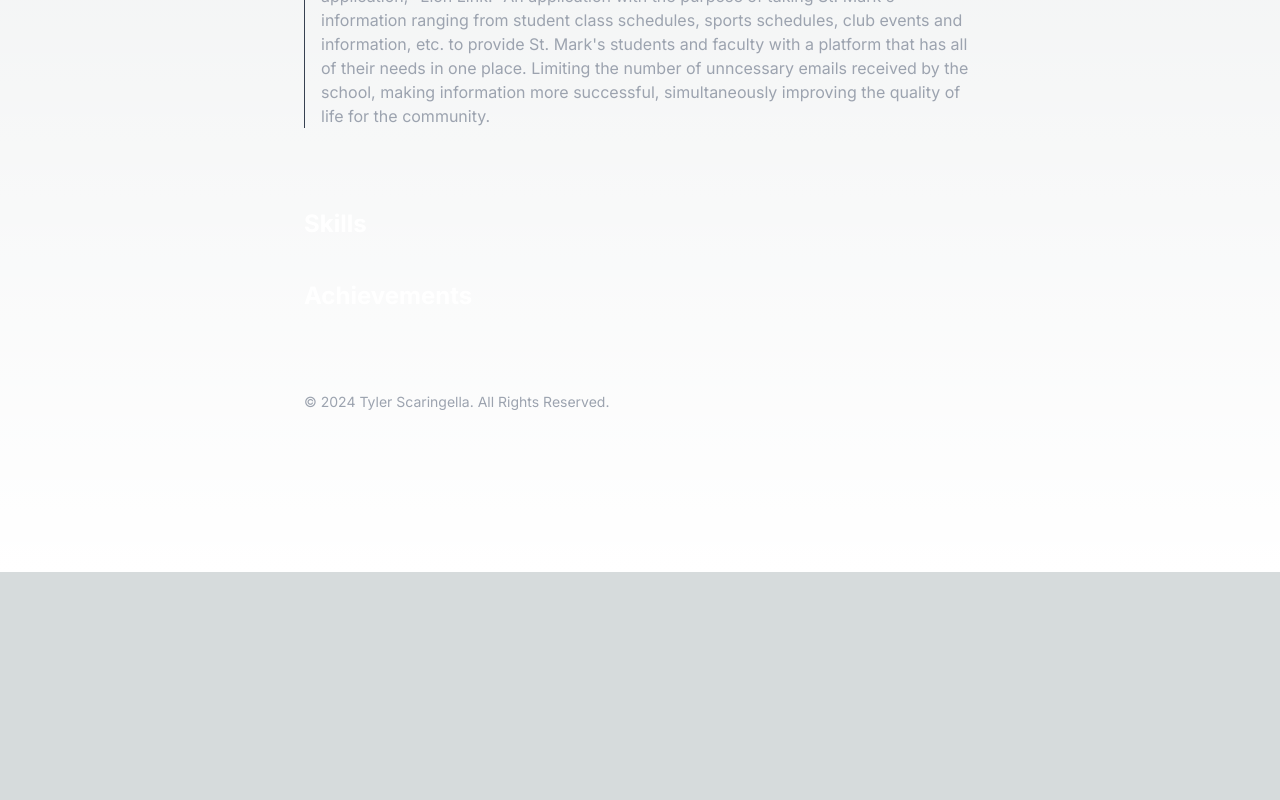
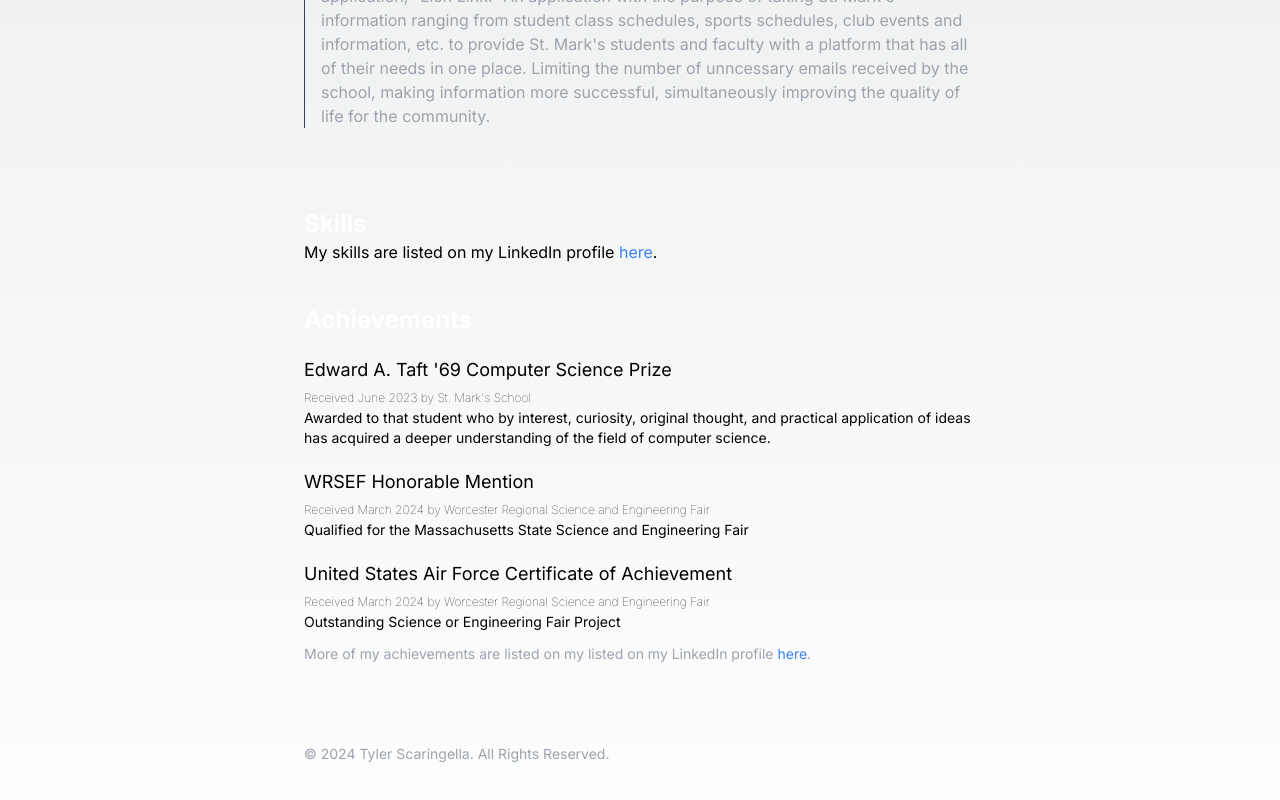
Before and after one commit to TylerScaringella/portfolio, a Next.js app: page / in a window 1280 px wide. Shown: the part 1624-2424 px from the top of the page. Before the commit the page ends 2196 px from the top, so only its background shows below. Built offline with nearby package versions, Linux system fonts and the light colour scheme.

Commit message:
semi finished website

```diff
--- a/src/app/contact/page.js
+++ b/src/app/contact/page.js
@@ -1,4 +1,5 @@
 import Navbar from "@/components/Navbar"
+import Footer from "@/components/Footer"
 import Link from "next/link"
 
 export const metadata = {
@@ -19,6 +20,8 @@ export default function Contact() {
             <Navbar />
             <p className="mb-1 font-bold text-lg">🔗 Tyler Scaringella</p>
             { contacts.map(contact => <p key={contact.href} className="hover:underline"><Link href={contact.href}>{ contact.text }</Link></p>)}
+
+            <Footer />
         </main>
     )
 }
--- a/src/app/page.js
+++ b/src/app/page.js
@@ -7,22 +7,19 @@ const education = [
     school: 'Duke University',
     start: 'August 2024',
     end: 'May 2028',
-    degree: 'Bachelor of Science in Economics',
-    details: ''
+    degree: 'Bachelor of Science in Economics'
   },
   {
     school: 'Duke University',
     start: 'August 2024',
     end: 'May 2028',
-    degree: 'Bachelor of Science in Computer Science',
-    details: ''
+    degree: 'Bachelor of Science in Computer Science'
   },
   {
     school: 'St. Mark\'s School',
     start: 'September 2020',
     end: 'June 2024',
-    degree: 'High School Diploma',
-    details: ''
+    degree: 'High School Diploma'
   },
 ]
 
@@ -82,7 +79,22 @@ const experience = [
 
 const achievements = [
   {
-
+    title: 'Edward A. Taft \'69 Computer Science Prize',
+    awarded: 'June 2023',
+    awardedBy: 'St. Mark\'s School',
+    description: 'Awarded to that student who by interest, curiosity, original thought, and practical application of ideas has acquired a deeper understanding of the field of computer science.'
+  },
+  {
+    title: 'WRSEF Honorable Mention',
+    awarded: 'March 2024',
+    awardedBy: 'Worcester Regional Science and Engineering Fair',
+    description: 'Qualified for the Massachusetts State Science and Engineering Fair'
+  },
+  {
+    title: 'United States Air Force Certificate of Achievement',
+    awarded: 'March 2024',
+    awardedBy: 'Worcester Regional Science and Engineering Fair',
+    description: 'Outstanding Science or Engineering Fair Project'
   }
 ]
 
@@ -94,6 +106,16 @@ const TimelineItem = ({ item }) => {
       <time className="mb-1 text-sm font-normal leading-none text-gray-500">{item.start} - {item.end}</time>
       <p className="text-base font-normal text-gray-400">{ item.degree || item.description }</p>
     </li>
+  )
+}
+
+const Achievement = ({ achievement }) => {
+  return (
+    <div className="mt-5">
+      <h1 className="text-lg font-regular">{ achievement.title }</h1>
+      <span className="text-xs font-thin">Received { achievement.awarded } by { achievement.awardedBy }</span>
+      <p className="text-sm">{ achievement.description }</p>
+    </div>
   )
 }
 
@@ -147,12 +169,15 @@ export default function Home() {
         <h2 className="text-2xl text-white font-bold">
           Skills
         </h2>
+        <p>My skills are listed on my LinkedIn profile <Link className="hover:underline text-blue-500" href={'https://www.linkedin.com/in/tyler-scaringella/details/skills/'}>here</Link>.</p>
       </section>
 
       <section className="mt-10">
         <h2 className="text-2xl text-white font-bold">
           Achievements
         </h2>
+        { achievements.map((achievement, index) => <Achievement key={index} achievement={achievement} />)}
+        <p className="mt-3 text-sm text-gray-400">More of my achievements are listed on my listed on my LinkedIn profile <Link className="hover:underline text-blue-500" href={'https://www.linkedin.com/in/tyler-scaringella/details/skills/'}>here</Link>.</p>
       </section>
 
       <Footer />
--- /dev/null
+++ b/src/app/projects/page.js
@@ -0,0 +1,25 @@
+import Navbar from "@/components/Navbar"
+import Footer from "@/components/Footer"
+import Link from "next/link"
+
+export const metadata = {
+    title: "Projects | Tyler Scaringella",
+    description: "Tyler Scaringella Previous Projects",
+}
+
+const projects = [
+    {
+
+    }
+]
+
+export default function Projects() {
+    return (
+        <main>
+            <Navbar />
+            <p className="font-bold text-2xl text-center">⚠️ Page Under Development ⚠️</p>
+            <p className="text-sm">Coming soon with a list of my previous projects.</p>
+            <Footer />
+        </main>
+    )
+}
--- a/src/components/Navbar.js
+++ b/src/components/Navbar.js
@@ -7,9 +7,9 @@ export default function Navbar() {
                 <li className="inline-flex items-center gap-x-3 pr-3 text-sm font-medium">
                     <Link href={'/'}>home</Link>
                 </li>
-                {/* <li className="inline-flex items-center gap-x-3 p-3 px-4 text-sm font-medium">
-                    <Link href={'/resume'}>resume</Link>
-                </li> */}
+                <li className="inline-flex items-center gap-x-3 p-3 px-4 text-sm font-medium">
+                    <Link href={'/projects'}>projects</Link>
+                </li>
                 <li className="inline-flex items-center gap-x-3 p-3 px-4 text-sm font-medium">
                     <Link href={'/contact'}>contact</Link>
                 </li>
```
